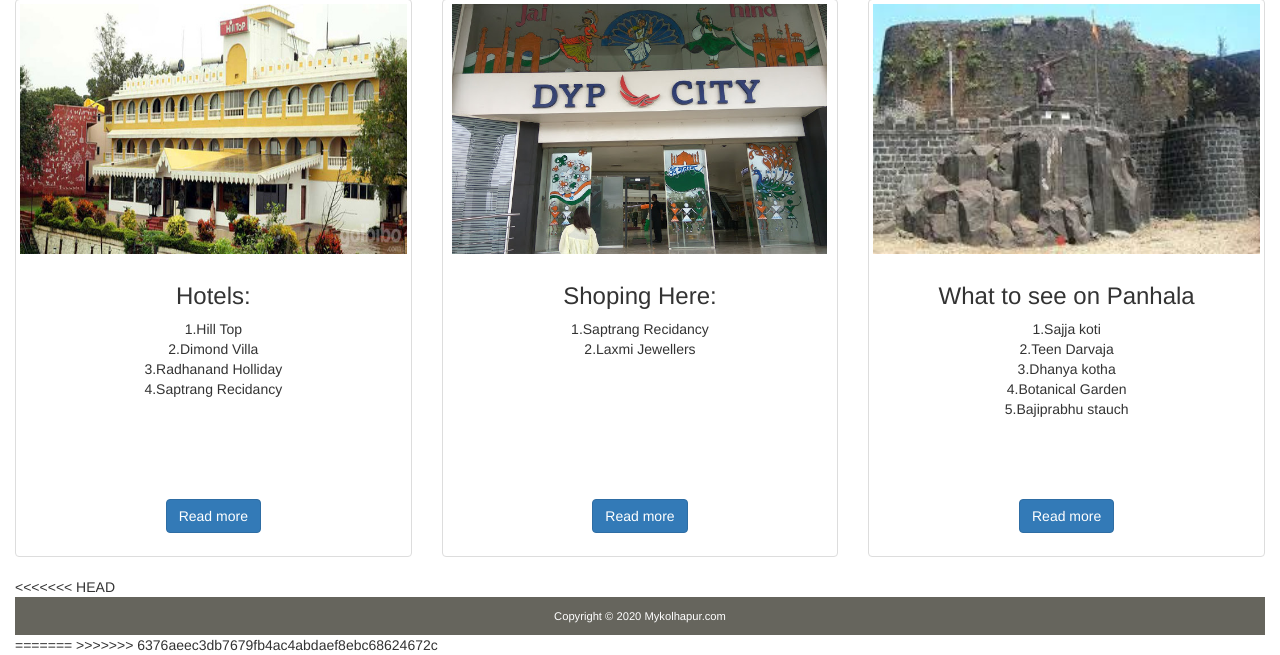
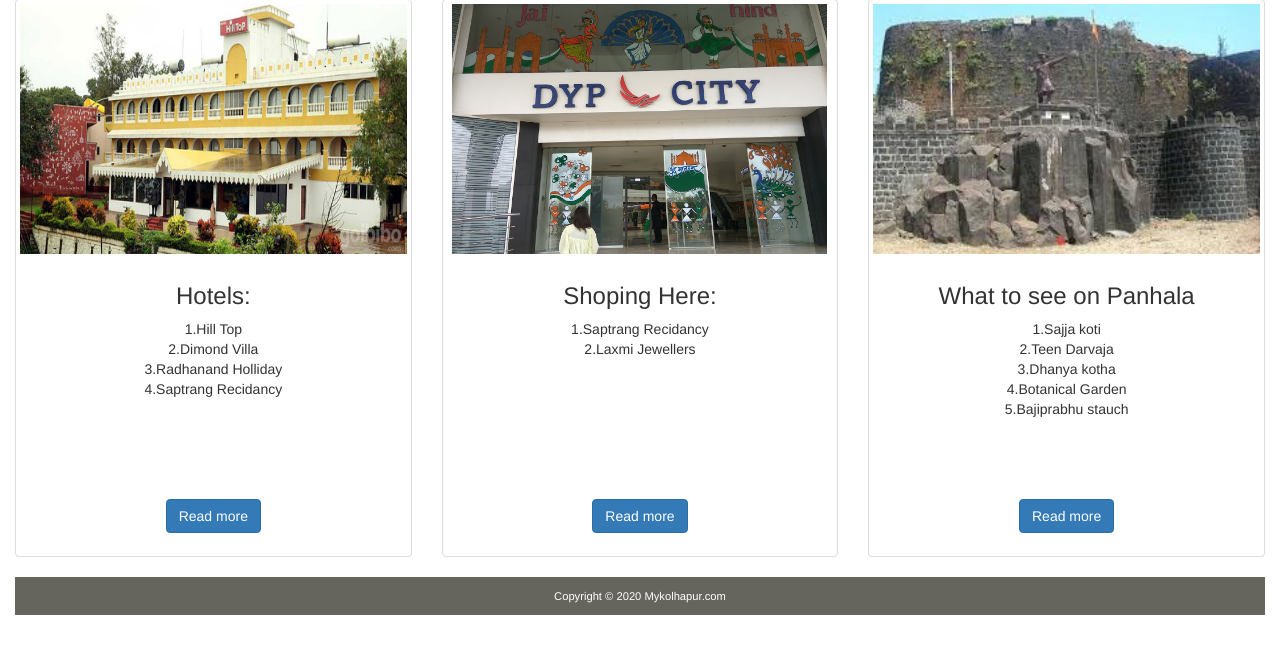
Before and after one commit to mpacer-solutions/mykolhapur-new, a PHP site: page /Panhala-Fort.php in a window 1280 px wide. Shown: the part 999-1654 px from the top of the page. After the commit the page ends 1614 px from the top, so only its background shows below. Run offline with PHP 8.4, Linux system fonts and the light colour scheme; data that the repository does not hold is empty.

Commit message:
modified panhala-fort

```diff
--- a/Panhala-Fort.php
+++ b/Panhala-Fort.php
@@ -117,16 +117,8 @@ include_once 'header.php';
         </div>
 
     </div>
-<<<<<<< HEAD
-
-
-    <?php
-    include_once 'footer.php'
-    ?>
-=======
   </div>
 </div>
 <?php
 include_once 'footer.php';
 ?>
->>>>>>> 6376aeec3db7679fb4ac4abdaef8ebc68624672c
```
